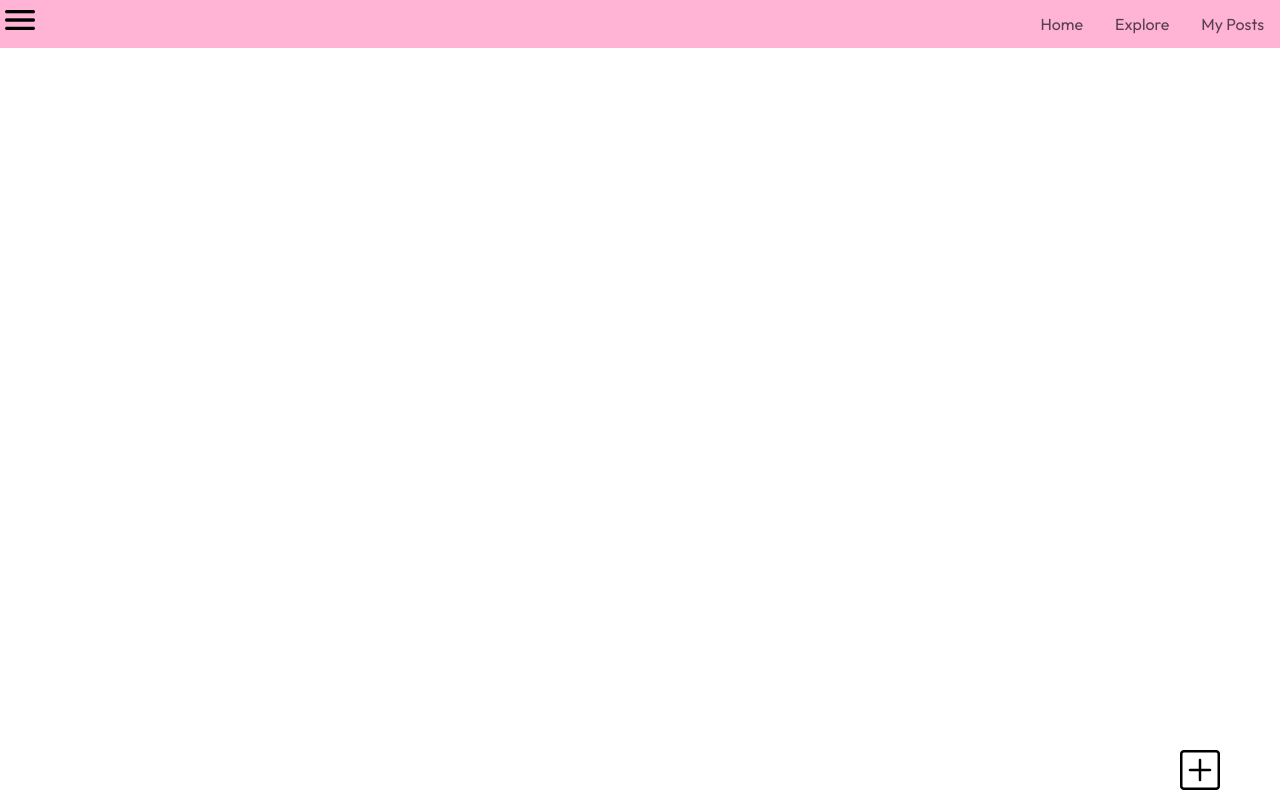
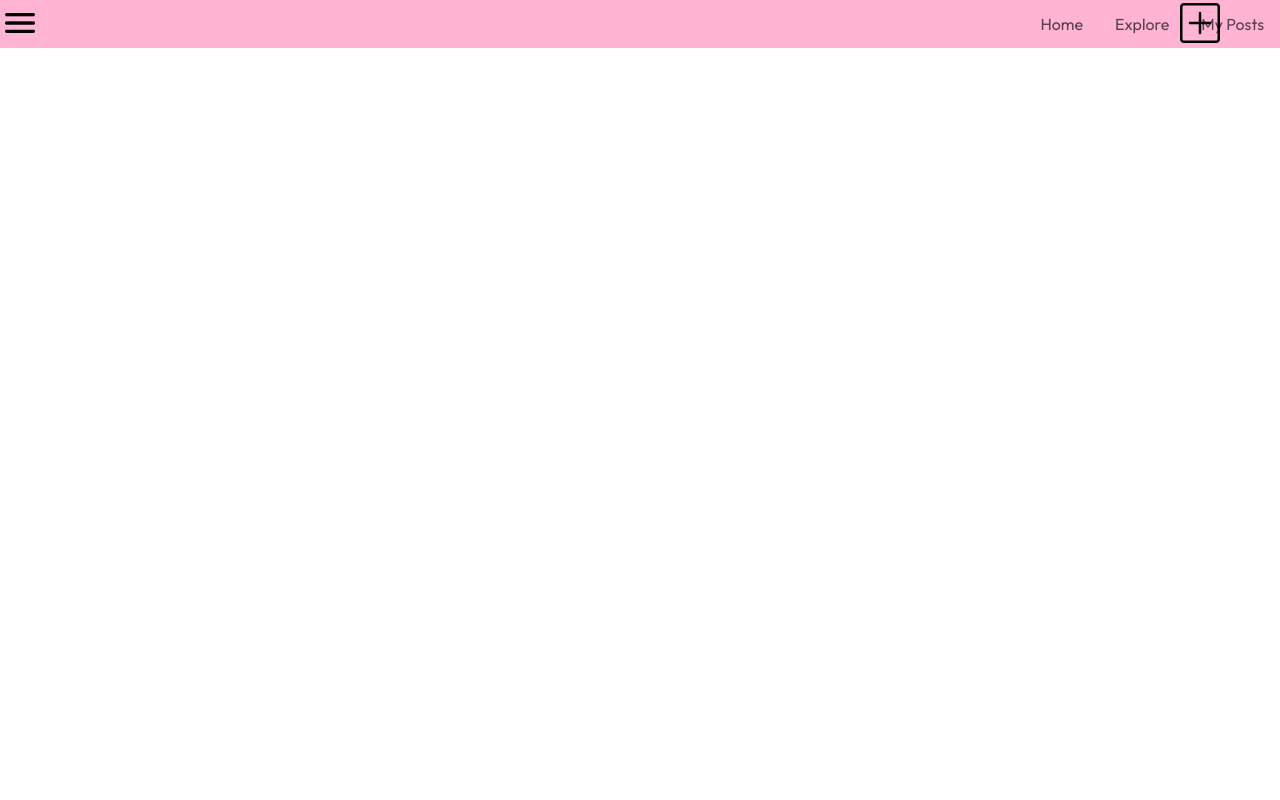
Before and after one commit to leoli33/CSE312_666, a Flask app: page /explore in a window 1280 px wide. Run offline with Flask 3, Linux system fonts and the light colour scheme; the visitor is signed in with stand-in values (Sample User, id 1); data that the repository does not hold is empty.

Commit message:
adjust the position of nav icon

```diff
--- a/static/css/styles.css
+++ b/static/css/styles.css
@@ -102,4 +102,5 @@ body {
     height: 40px;
     position: fixed;
     cursor: pointer;
+    top: 3px;
 }
```
